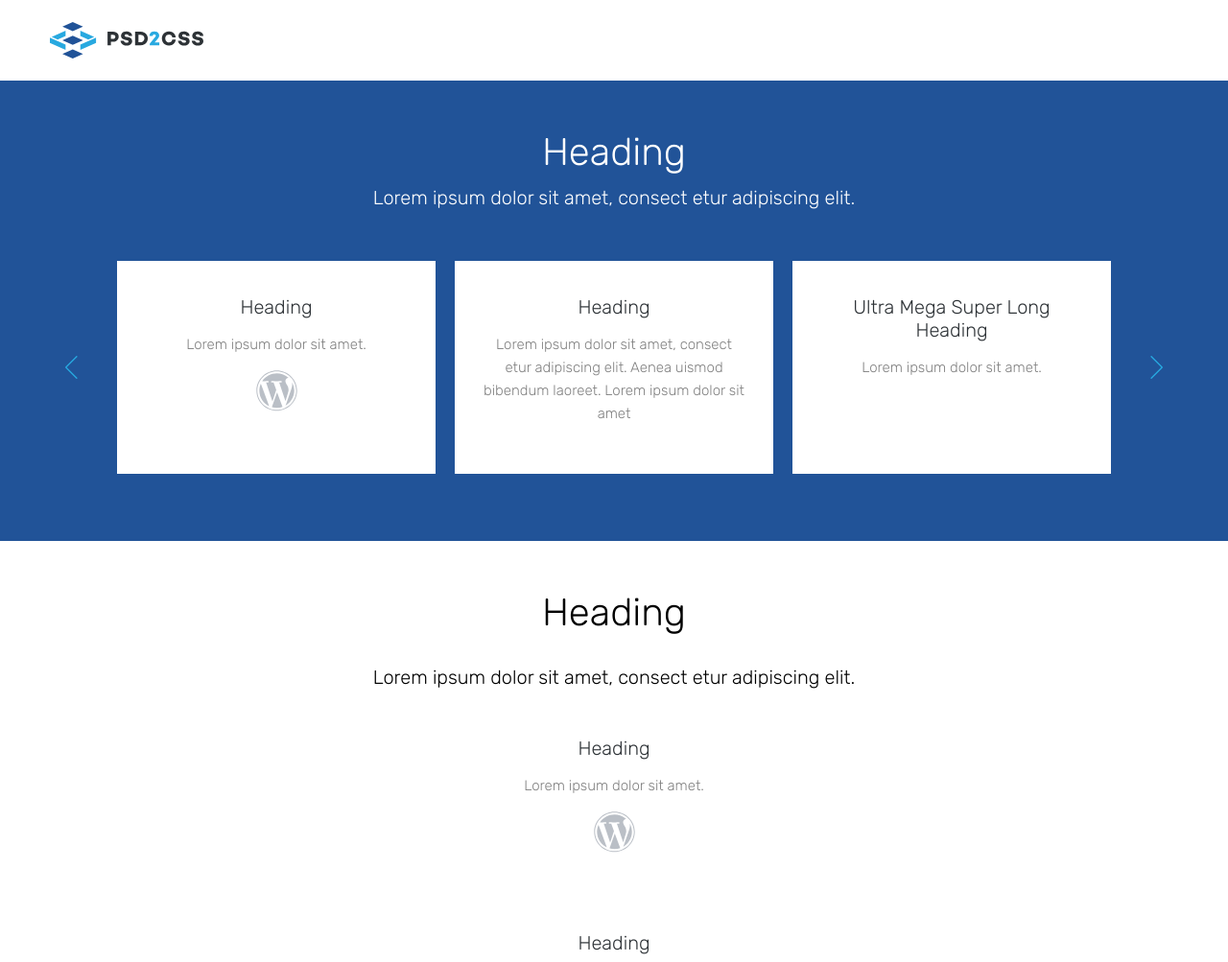
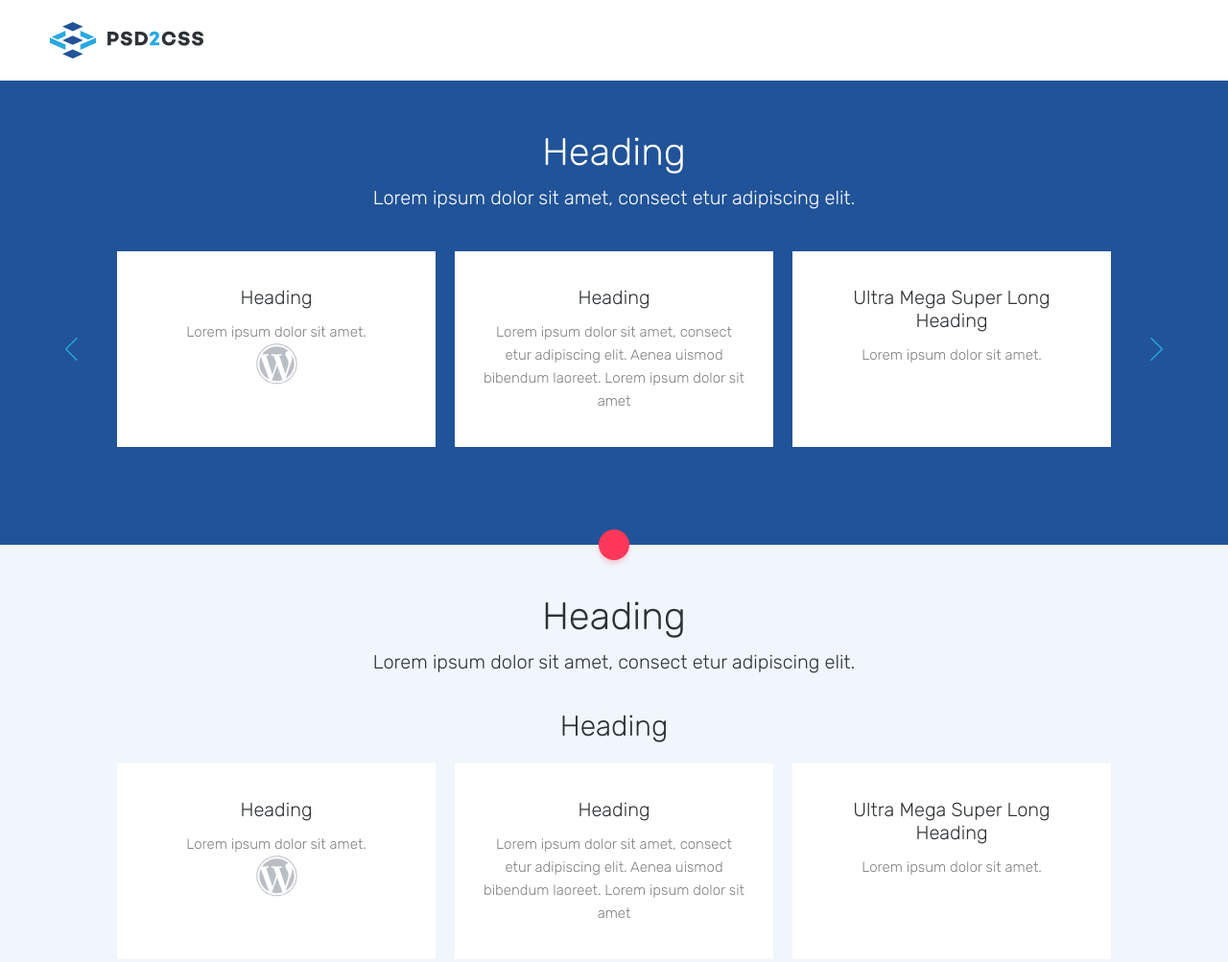
Before and after one commit to anastazjasta/gogomedia-test, a website built with webpack: page src/pages/index.html in a window 1280 px wide. Shown: the top 1003 px of the page at 96% size. Built offline with nearby package versions, Linux system fonts and the light colour scheme.

Commit message:
feat: light section styles

```diff
--- a/src/pages/index.html
+++ b/src/pages/index.html
@@ -60,12 +60,13 @@
       </div>
     </section>
     <!-- -------------------------------------------------------------------------------- -->
-    <section class="section section--light">
+    <section class="section">
       <div class="container">
-        <h1 class="section__heading section__heading--light">Heading</h1>
-        <h2 class="section__subheading"></h2>
-        <p class="section__description section__description--light">Lorem ipsum dolor sit amet, consect etur adipiscing
+        <h1 class="section__heading">Heading</h1>
+
+        <p class="section__description">Lorem ipsum dolor sit amet, consect etur adipiscing
           elit.</p>
+        <h2 class="section__subheading">Heading</h2>
         <div class="wrapper">
           <div class="box" id="lightbox1">
             <div class="box__content">
@@ -73,12 +74,13 @@
               <p class="box__description">Lorem ipsum dolor sit amet.</p>
               <img class="box__wplogo" alt="Wordpress logo." src="../assets/img/logo-wordpress.svg">
             </div>
-
+          </div>
           <div class="box" id="lightbox2">
             <div class="box__content">
               <h3 class="box__heading">Heading</h3>
               <p class="box__description">Lorem ipsum dolor sit amet, consect
                 etur adipiscing elit. Aenea uismod bibendum laoreet. Lorem ipsum dolor sit amet</p>
+            </div>
           </div>
 
           <div class="box" id="lightbox3">
--- a/src/scss/_variables.scss
+++ b/src/scss/_variables.scss
@@ -1,4 +1,5 @@
-$black: #2D3236;
+$black: #2d3236;
 $blue: #215398;
 $gray: #808080;
+$lightgray: #f1f6fc;
 $white: #ffffff;
--- a/src/scss/main.scss
+++ b/src/scss/main.scss
@@ -1,6 +1,6 @@
 @import "~normalize.css";
 
-@import url('https://fonts.googleapis.com/css2?family=Rubik:wght@300&display=swap');
+@import url("https://fonts.googleapis.com/css2?family=Rubik:wght@300&display=swap");
 
 @import "_variables";
 @import "modules/hello.scss";
@@ -9,21 +9,25 @@
 
 html {
   box-sizing: border-box;
-
 }
 
 *,
 *:before,
 *:after {
-  box-sizing:inherit;
+  box-sizing: inherit;
 }
 
 body {
   font-family: Rubik;
   min-height: 100vh;
+  background: $lightgray;
+  color: $black;
+  padding-bottom: 72px;
 }
 
-h1, h2, h3 {
+h1,
+h2,
+h3 {
   font-weight: inherit;
 }
 
--- a/src/scss/modules/sections.scss
+++ b/src/scss/modules/sections.scss
@@ -1,6 +1,6 @@
 .box {
   background: $white;
-  margin: 10px;
+  margin: 0 10px;
   color: $black;
 
   align-self: stretch;
@@ -13,14 +13,17 @@
     line-height: 24px;
     text-align: center;
     color: $gray;
+    padding-top: 12px;
+    margin: 0;
   }
   &__heading {
     padding: 0;
-      margin:0;
+    margin: 0;
     font-size: 20px;
     line-height: 24px;
     text-align: center;
   }
+
   &__wplogo {
     display: block;
     margin: auto;
@@ -31,6 +34,18 @@
   &--dark {
     background: $blue;
     color: $white;
+    &::after {
+      content: "";
+      display: block;
+      position: relative;
+      top: 16px;
+      width: 32px;
+      height: 32px;
+      border-radius: 50%;
+      background: #ff3859;
+      margin: 10px auto 0;
+      box-shadow: 0px 4px 4px rgba(255, 56, 89, 0.2);
+    }
   }
   &__description {
     margin: 0;
@@ -44,6 +59,13 @@
     padding: 49px 0 0 0;
     font-size: 40px;
     line-height: 52px;
+    text-align: center;
+  }
+  &__subheading {
+    margin: 0;
+    padding: 36px 0 24px;
+    font-size: 30px;
+    line-height: 30px;
     text-align: center;
   }
 }
@@ -89,7 +111,8 @@
   }
 }
 .wrapper {
-flex-basis: 1056px;
+  max-width: 1056px;
+  margin: auto;
   display: flex;
   align-self: stretch;
   justify-content: space-between;
```
Also changed, not shown: src/scss/modules/header.scss (indentation only). Lines whose indentation alone changed are shown as unchanged.
